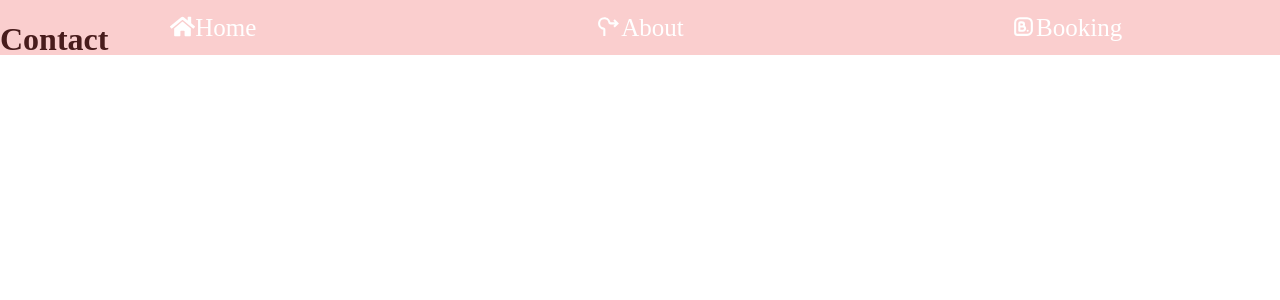
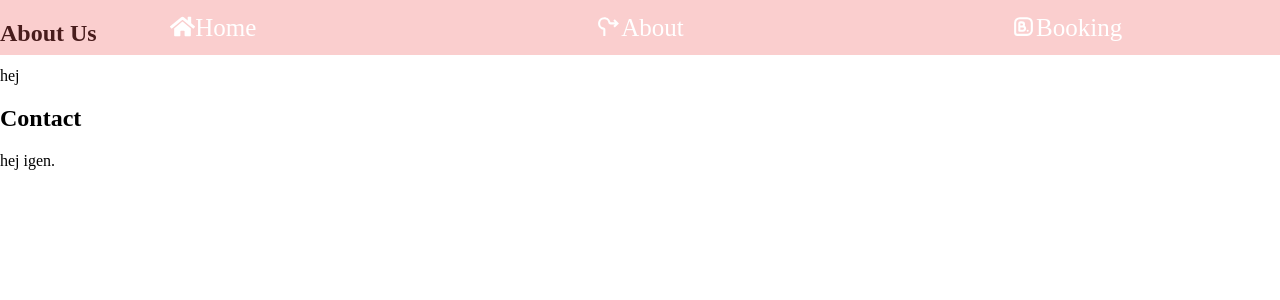
Before and after one commit to silvertejp89/Restaurant, a React (Vite) app: page /contact in a window 1280 px wide. Shown: the top 300 px of the page. Built offline with nearby package versions, Linux system fonts and the light colour scheme.

Commit message:
start on contact-component

```diff
--- a/src/Pages/Contact.tsx
+++ b/src/Pages/Contact.tsx
@@ -1,9 +1,12 @@
 import React from "react";
 
 export function Contact() {
-    return (
-        <div>
-        <h1>Contact</h1>
-        </div>
-    );
-    }
+  return (
+    <div>
+      <h2>About Us</h2>
+      <p>hej</p>
+      <h2>Contact</h2>
+      <p>hej igen.</p>
+    </div>
+  );
+}
```
